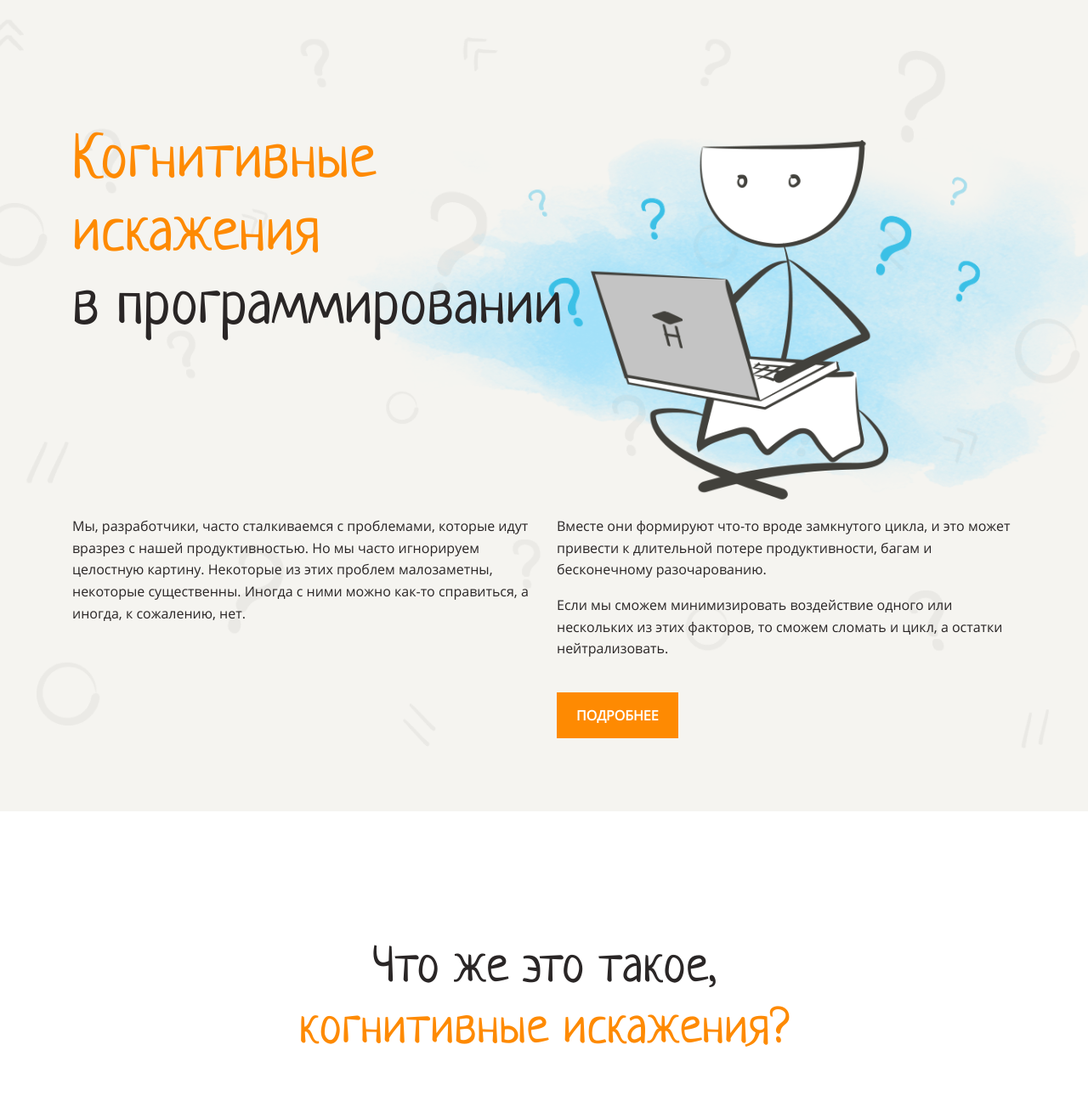
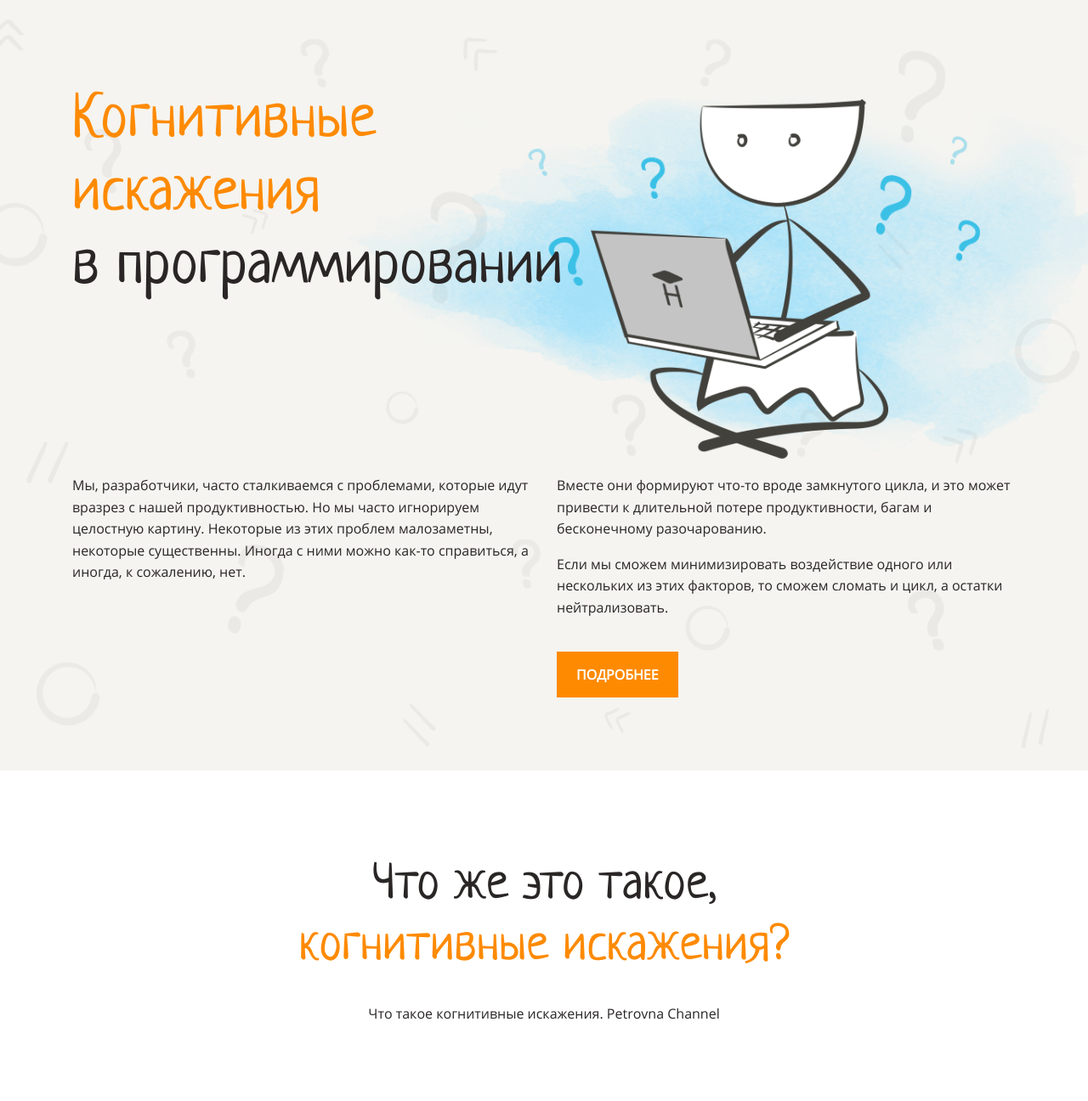
Before and after one commit to RedcandleVine/layout-designer-project-lvl1, a website: page src/index.html in a window 1280 px wide. Shown: the top 1296 px of the page at 85% size. Drawn offline with Linux system fonts and the light colour scheme; grey boxes are pictures that could not be loaded.

Commit message:
linter minor edition

```diff
--- a/src/styles/style.css
+++ b/src/styles/style.css
@@ -43,19 +43,16 @@ body {
 .background-beige::before,
 .background-sand::before {
   z-index: 0;
+  position: absolute;
+  top: 0;
 
   width: 100%;
   height: 100%;
 
-  position: absolute;
-  top: 0;
+  background: url(../images/image-1.png) no-repeat 0 0;
+  background-position: 50% 0;
 
   content: "";
-
-  background: url(../images/image-1.png) no-repeat 0 0;
-  background-position: 50% 0;
-/*
-  opacity: 6%; */
 }
 
 .background-sand {
@@ -99,11 +96,11 @@ body {
   line-height: 86px;
 }
 
-m0 {
+.m0 {
   margin: 0;
 }
 
-p0 {
+.p0 {
   padding: 0;
 }
 
```
